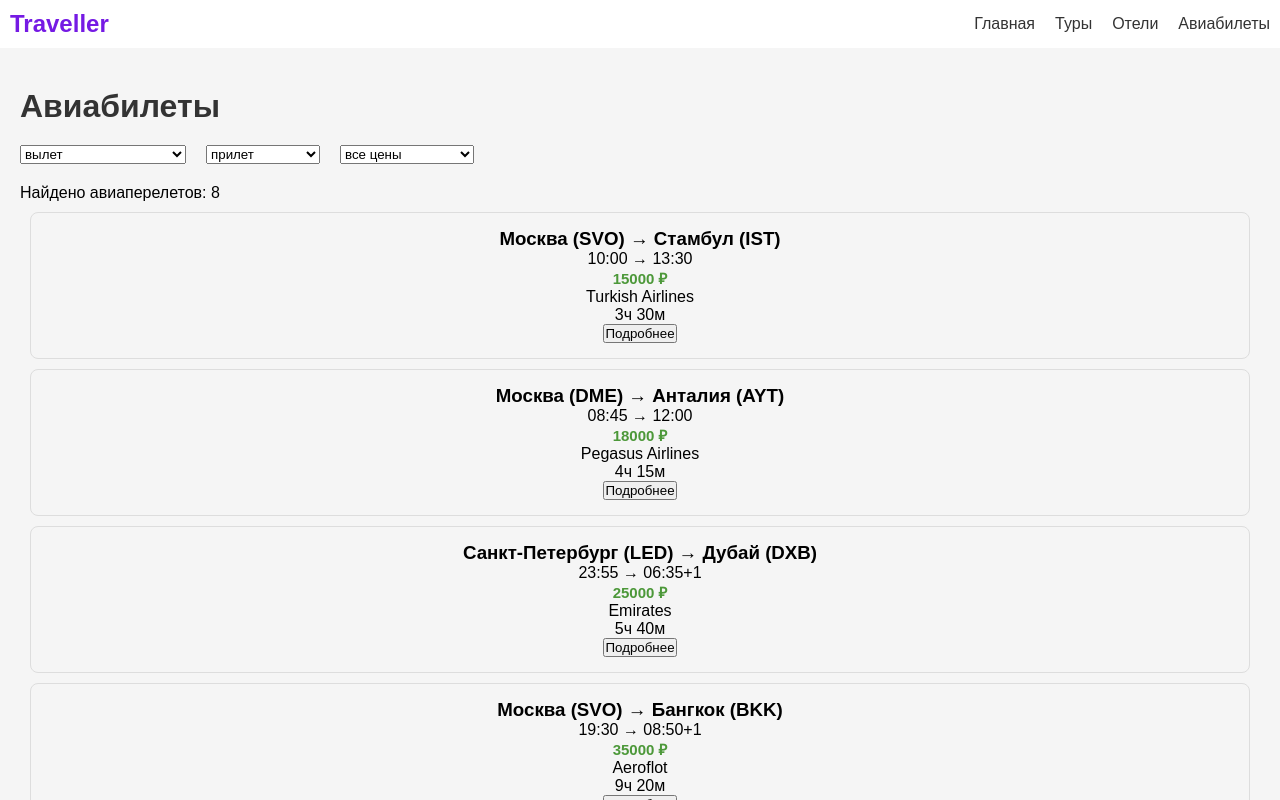
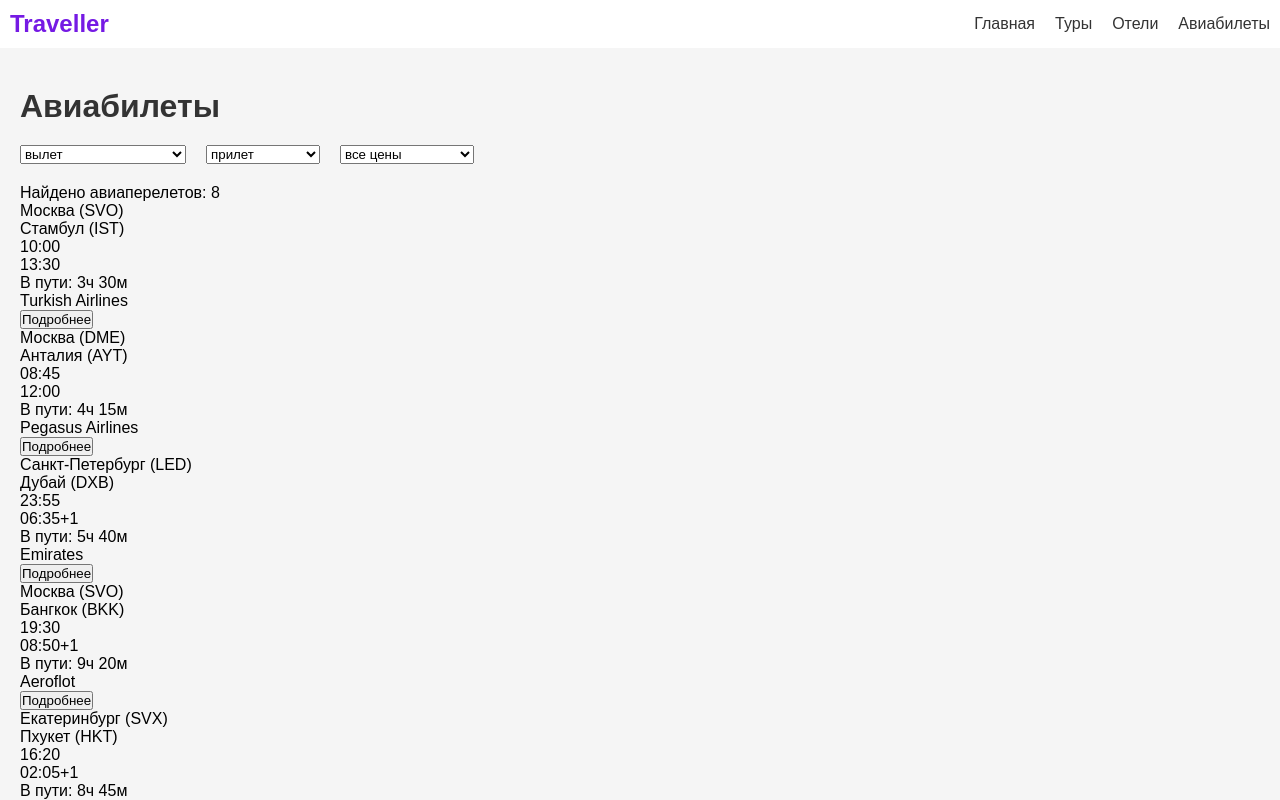
Before and after one commit to AuyLisa/Traveller-React-open-repo, a React (Vite) app: page /avia in a window 1280 px wide. Shown: the top 800 px of the page. Built offline with nearby package versions, Linux system fonts and the light colour scheme.

Commit message:
Update AviaCard.jsx

```diff
--- a/src/components/avia-card/AviaCard.jsx
+++ b/src/components/avia-card/AviaCard.jsx
@@ -2,13 +2,23 @@ import './AviaCard.css';
 
 function AviaCard( {avia} ) {
   return (
-    <div className="avia-card">
-      <h3>{avia.from} → {avia.to}</h3>
-      <p>{avia.departure} → {avia.arrival}</p>
-      <p className="price">{avia.price} ₽</p>
-      <p>{avia.airline}</p>
-      <p>{avia.duration}</p>
-      <button>Подробнее</button>
+    <div className="aviacard">
+
+      <div className="aviacard__title">
+        <p className="aviacard__from">{avia.from}</p>
+        <p className="aviacard__to">{avia.to}</p>
+      </div>
+
+      <div className="aviacard__timetable">
+        <p className="aviacard__departure">{avia.departure}</p>
+        <p className="aviacard__arrival">{avia.arrival}</p>
+      </div>
+
+      <p className="aviacard__duration"> В пути: {avia.duration}</p>
+      <p className="aviacard__airline">{avia.airline}</p>
+      {/*<p className="aviacard__price">{avia.price} ₽</p>
+      цены сделать эконом комфорт бизнес*/}
+      <button className="aviacard__button">Подробнее</button>
     </div>
   );
 }
```
